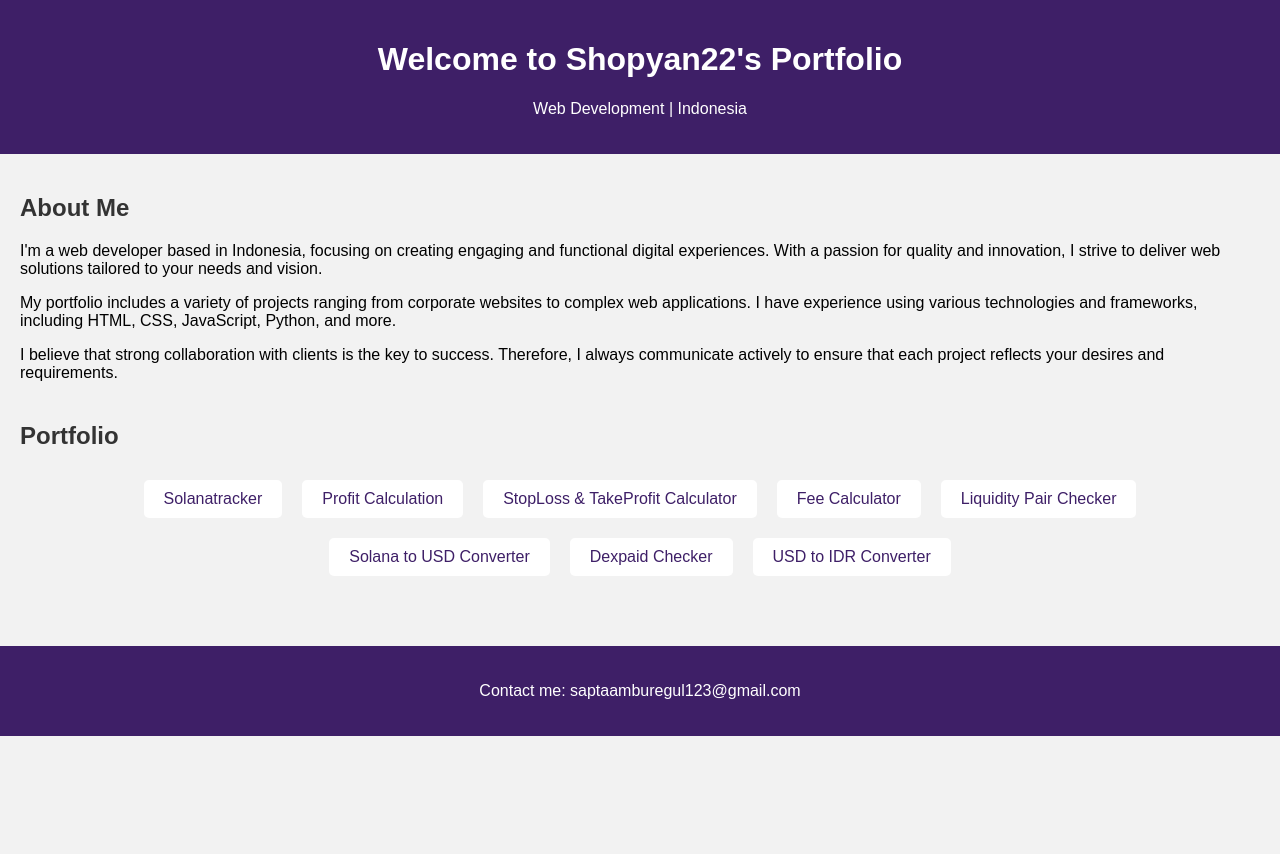
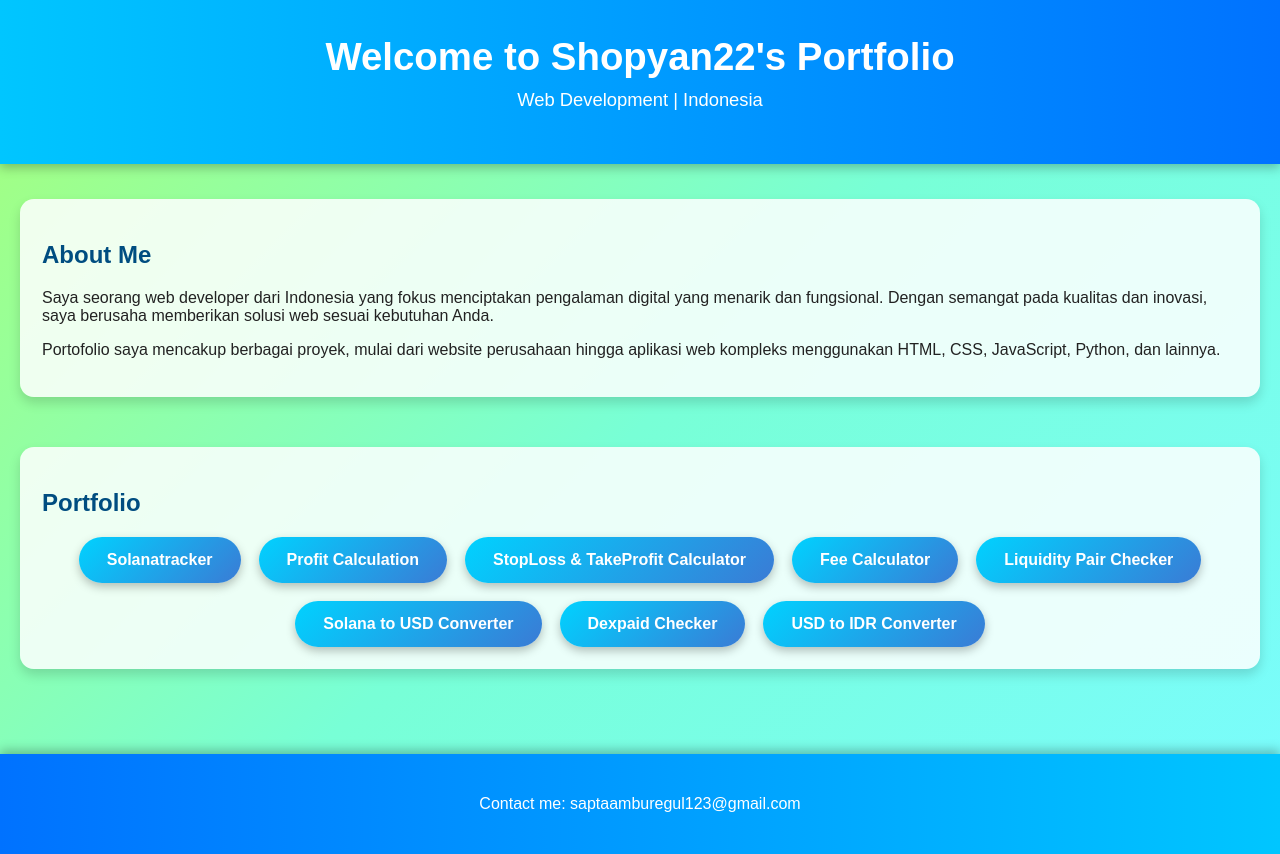
Before and after one commit to shopyan22/shopyan22.github.io, a plain HTML site: page index.html in a window 1280 px wide. Before the commit the page ends 800 px from the top, so only its background shows below. Drawn offline with Linux system fonts and the light colour scheme.

Commit message:
Update index.html

```diff
--- a/index.html
+++ b/index.html
@@ -1,8 +1,7 @@
-
 <!DOCTYPE html>
-<html lang="en">
+<html lang="id">
 <head>
-    <meta charset="UTF-8">
+  <meta charset="UTF-8" />
   <meta name="viewport" content="width=device-width, initial-scale=1.0">
   <title>Portfolio Shopyan22</title>
   <style>
@@ -10,83 +9,101 @@
     font-family: Arial, sans-serif;
     margin: 0;
     padding: 0;
-            background-color: #f2f2f2;
+    background: linear-gradient(135deg, #a8ff78, #78ffd6, #7afcff); /* hijau muda → toska → biru muda */
+    color: #222;
   }
 
   header {
-            background-color: #3e1f67;
+    background: linear-gradient(90deg, #00c6ff, #0072ff); /* biru laut */
     color: #fff;
-            padding: 20px;
+    padding: 35px 20px;
     text-align: center;
+    box-shadow: 0 4px 10px rgba(0,0,0,0.25);
   }
 
   header h1 {
-            color: #fff; /* Perubahan warna teks */
+    margin: 0;
+    font-size: 2.4em;
+  }
+
+  header p {
+    margin-top: 10px;
+    font-size: 1.15em;
   }
 
   main {
-            padding: 20px;
+    padding: 35px 20px;
   }
 
   section {
-            margin-bottom: 40px;
+    margin-bottom: 50px;
+    background: rgba(255, 255, 255, 0.85);
+    padding: 22px;
+    border-radius: 14px;
+    box-shadow: 0 6px 12px rgba(0,0,0,0.15);
   }
 
-        h1, h2 {
-            color: #333;
-        }
-
-        footer {
-            background-color: #3e1f67;
-            color: #fff;
-            text-align: center;
-            padding: 20px;
+  h2 {
+    color: #004d80; /* biru gelap elegan */
   }
 
   .links {
     display: flex;
     flex-wrap: wrap;
     justify-content: center;
+    gap: 18px;
   }
 
   .link {
-            margin: 10px;
-            padding: 10px 20px;
-            background-color: #fff;
-            color: #3e1f67;
-            border-radius: 5px;
+    padding: 14px 28px;
+    background: linear-gradient(135deg, #00d2ff, #3a7bd5); /* biru toska → biru laut */
+    color: #fff;
+    border-radius: 30px;
     text-decoration: none;
-            transition: background-color 0.3s ease;
+    font-weight: bold;
+    transition: 0.3s ease;
+    box-shadow: 0 4px 10px rgba(0,0,0,0.25);
   }
 
   .link:hover {
-            background-color: #3e1f67;
-            color: #fff;
+    background: linear-gradient(135deg, #3a7bd5, #00d2ff);
+    transform: translateY(-3px) scale(1.05);
   }
 
-        @media only screen and (max-width: 600px) {
+  footer {
+    background: linear-gradient(90deg, #0072ff, #00c6ff);
+    color: #fff;
+    text-align: center;
+    padding: 25px 15px;
+    font-size: 1em;
+    box-shadow: 0 -4px 10px rgba(0,0,0,0.25);
+  }
+
+  @media (max-width: 600px) {
     .link {
       width: 100%;
+      text-align: center;
     }
   }
 </style>
+
 </head>
 <body>
   <header>
     <h1>Welcome to Shopyan22's Portfolio</h1>
     <p>Web Development | Indonesia</p>
   </header>
+
   <main>
     <section id="about">
       <h2>About Me</h2>
-            <p>I'm a web developer based in Indonesia, focusing on creating engaging and functional digital experiences. With a passion for quality and innovation, I strive to deliver web solutions tailored to your needs and vision.</p>
-            <p>My portfolio includes a variety of projects ranging from corporate websites to complex web applications. I have experience using various technologies and frameworks, including HTML, CSS, JavaScript, Python, and more.</p>
-            <p>I believe that strong collaboration with clients is the key to success. Therefore, I always communicate actively to ensure that each project reflects your desires and requirements.</p>
+      <p>Saya seorang web developer dari Indonesia yang fokus menciptakan pengalaman digital yang menarik dan fungsional. Dengan semangat pada kualitas dan inovasi, saya berusaha memberikan solusi web sesuai kebutuhan Anda.</p>
+      <p>Portofolio saya mencakup berbagai proyek, mulai dari website perusahaan hingga aplikasi web kompleks menggunakan HTML, CSS, JavaScript, Python, dan lainnya.</p>
     </section>
+
     <section id="portfolio">
       <h2>Portfolio</h2>
       <div class="links">
-                <!-- Your portfolio links can be listed here -->
         <a href="/tracker/" class="link">Solanatracker</a>
         <a href="/profitcalculation/" class="link">Profit Calculation</a>
         <a href="/convert/" class="link">StopLoss & TakeProfit Calculator</a>
@@ -98,6 +115,7 @@
       </div>
     </section>
   </main>
+
   <footer>
     <p>Contact me: saptaamburegul123@gmail.com</p>
   </footer>
```
Lines whose indentation alone changed are shown as unchanged.
